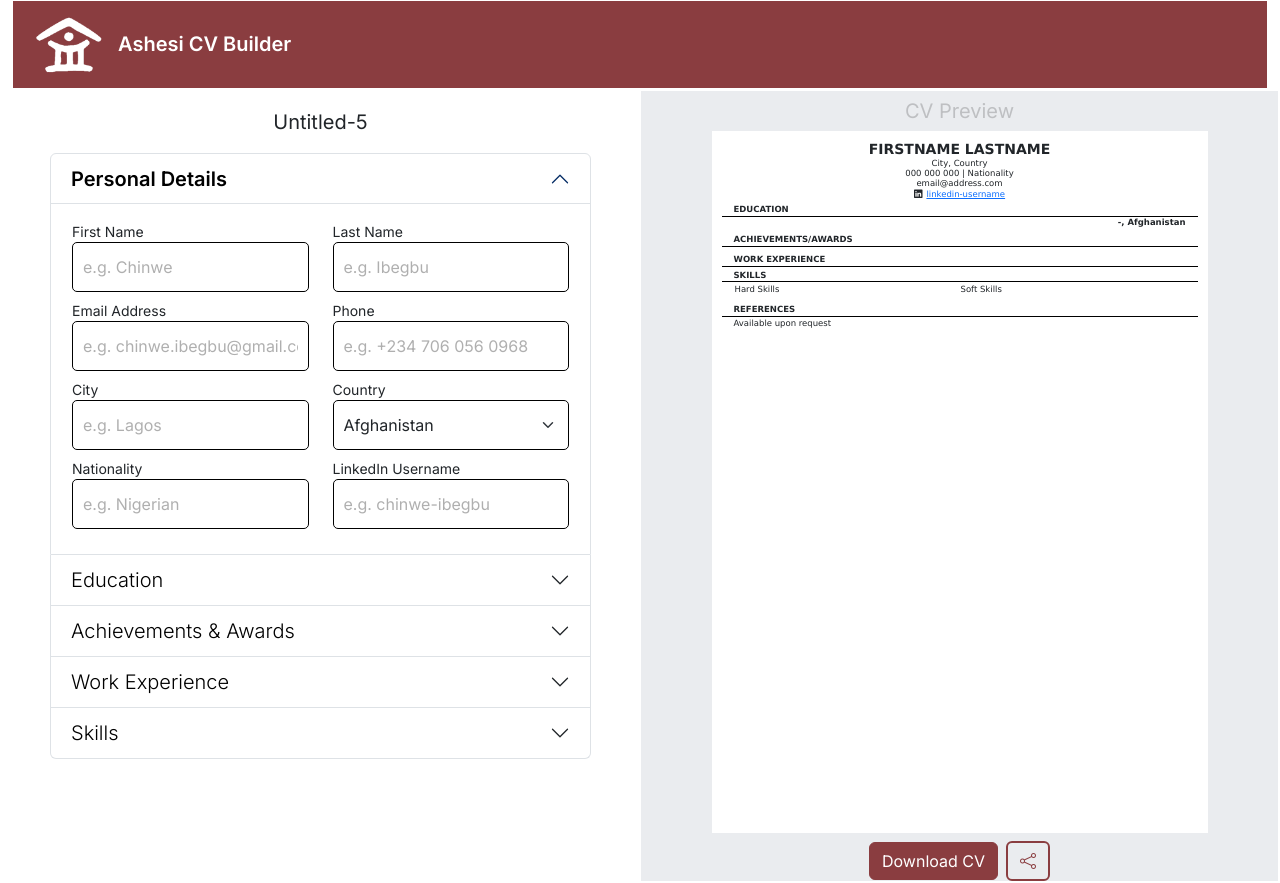
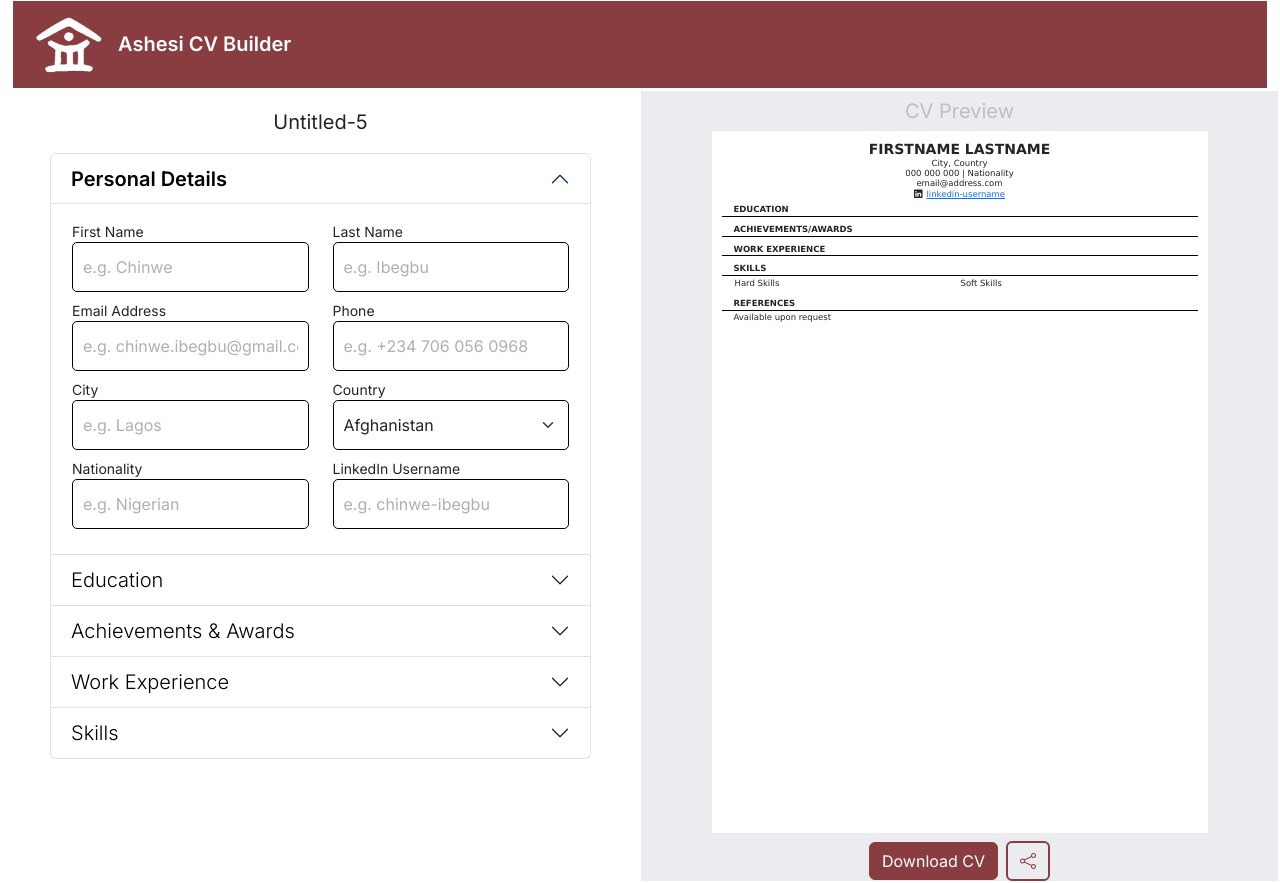
Before and after one commit to chinweibegbu/ashesi-cv-builder, a React (Create React App) app: page /dashboard in a window 1280 px wide. Built offline with nearby package versions, Linux system fonts and the light colour scheme.

Commit message:
Changed empty CVpdf UI

```diff
--- a/src/components/CVpdf.js
+++ b/src/components/CVpdf.js
@@ -5,7 +5,7 @@ function CVpdf({ cvPreviewDetails }) {
     const { header, education, achievementsAwards, workExperience, skills } = cvPreviewDetails;
 
     // Handle the different sections' data
-    const { firstName, lastName, city, country, phone, nationality, email, linkedinLink, linkedinUsername } = header;
+    const { firstName, lastName, city, country, phone, nationality, email, linkedinUsername } = header;
     const educationEntryDateGenerator = (entry) => {
         const start = new Date(entry.startDate);
 
@@ -85,7 +85,7 @@ function CVpdf({ cvPreviewDetails }) {
                 <div>
                     <div className="d-flex justify-content-center">
                         <i className="bi-linkedin me-1" />
-                        <a href={linkedinLink}>{linkedinUsername ? linkedinUsername : "linkedin-username"}</a>
+                        <a href={"https://www.linkedin.com/in/"+linkedinUsername} target="_blank" rel="noopener noreferrer">{linkedinUsername ? linkedinUsername : "linkedin-username"}</a>
                     </div>
                 </div>
             </div>
@@ -101,7 +101,7 @@ function CVpdf({ cvPreviewDetails }) {
                                     <p>{entry.cgpa ? "Cumulative GPA: " + entry.cgpa + "/4.00" : ""}</p>
                                 </div>
                                 <div className="align-right">
-                                    <p><b>{entry.city ? entry.city : "-"}, {entry.country ? entry.country : "-"}</b></p>
+                                    <p><b>{(!(entry.city) || !(entry.country)) ? "" :  entry.city + "," + entry.country}</b></p>
                                     <p>{educationEntryDateGenerator(entry)}</p>
                                 </div>
                             </div>
@@ -150,6 +150,7 @@ function CVpdf({ cvPreviewDetails }) {
                         )
                     })
                 }
+                { workExperience.length===0 ? <div className="pb-1"></div> : <></> }
             </div>
             <div className="row cv-pdf-skills pb-1 bordered">
                 <p className="section-header">Skills</p>
```
